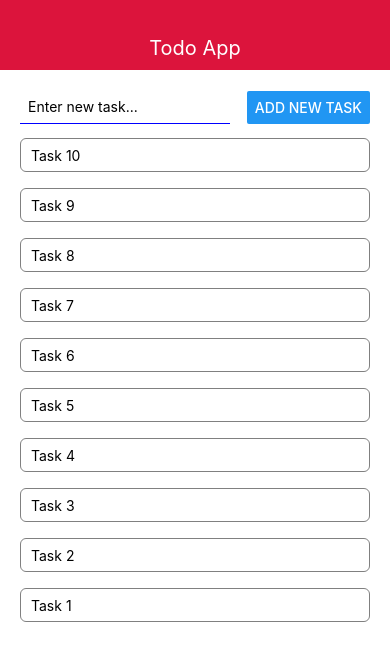
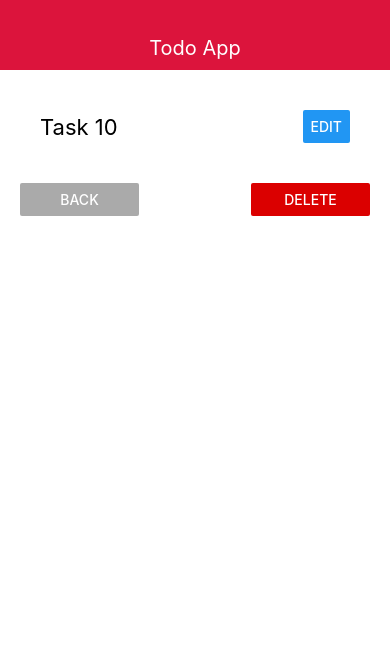
Before and after one commit to vasyl-007/ui-react-native, a React Native app in the folder ui-todo-project/: screen / in a window 390 px wide. Shown: the top 660 px of the page. Built offline with nearby package versions, Linux system fonts and the light colour scheme.

Commit message:
todo list added new features and styles

```diff
--- a/ui-todo-project/App.js
+++ b/ui-todo-project/App.js
@@ -1,5 +1,5 @@
 import React, { useState } from "react";
-import { View, Text, StyleSheet, ScrollView, FlatList } from "react-native";
+import { View, Text, StyleSheet, ScrollView, Alert } from "react-native";
 import shortId from "shortid";
 import { Navbar } from "./src/components/Navbar";
 import { PickerComponent } from "./src/PickerComponent";
@@ -8,7 +8,7 @@ import { MainScreen } from "./src/screens/MainScreen";
 import { TodoScreen } from "./src/screens/TodoScreen";
 
 export default function App() {
-  const [todoId, setTodoId] = useState(null);
+  const [todoId, setTodoId] = useState("id-10");
 
   const [todos, setTodos] = useState([
     { id: "id-10", title: "Task 10" },
@@ -32,6 +32,28 @@ export default function App() {
   };
 
   const removeTodo = (id) => {
+    const todo = todos.find((el) => el.id === id);
+    Alert.alert(
+      "Removing the task",
+      `Do you want to delete "${todo.title}"?`,
+      [
+        {
+          text: "Cancel",
+          // onPress: () => Alert.alert("Cancel Pressed"),
+          style: "cancel",
+        },
+        {
+          text: "Delete",
+          // style: "positive",
+          onPress: () => {
+            setTodoId(null);
+            setTodos((prev) => prev.filter((todo) => todo.id !== id));
+          },
+        },
+      ],
+      { cancelable: false }
+    );
+
     setTodos((prev) => prev.filter((item) => item.id !== id));
   };
 
@@ -47,16 +69,20 @@ export default function App() {
     />
   );
   if (todoId) {
-    const selectedTodo = todos.find(todo => todo.id === todoId)
-    content = <TodoScreen goBack={() => setTodoId(null)} todo={selectedTodo} />;
+    const selectedTodo = todos.find((todo) => todo.id === todoId);
+    content = (
+      <TodoScreen
+        onRemove={removeTodo}
+        goBack={() => setTodoId(null)}
+        todo={selectedTodo}
+      />
+    );
   }
   return (
     <View>
-      {/* <Text style={styles.text}>Hello React Navitve!!!</Text> */}
       <Navbar title="Todo App" />
       <View style={styles.container}>
         {content}
-        {/* <MainScreen todos={todos} addTodo={addTodo} removeTodo={removeTodo} /> */}
         {/* <ScrollView>
           {todos.map((todo) => (
             <Todo key={todo.id} todo={todo} />
--- a/ui-todo-project/src/components/AddTodo.js
+++ b/ui-todo-project/src/components/AddTodo.js
@@ -7,6 +7,7 @@ import {
   Keyboard,
   Alert,
 } from "react-native";
+import { THEME } from "../../theme";
 
 export const AddTodo = ({ onSubmit }) => {
   const [value, setValue] = useState("");
@@ -55,6 +56,6 @@ const styles = StyleSheet.create({
     padding: 8,
     borderStyle: "solid",
     borderBottomWidth: 1,
-    borderBottomColor: "blue",
+    borderBottomColor: THEME.MAIN_COLOR,
   },
 });
--- a/ui-todo-project/src/components/Navbar.js
+++ b/ui-todo-project/src/components/Navbar.js
@@ -1,26 +1,26 @@
-import React from 'react'
-import {View, Text, StyleSheet} from 'react-native'
-
+import React from "react";
+import { View, Text, StyleSheet } from "react-native";
+import { THEME } from "../../theme";
 
 export const Navbar = (props) => {
   return (
     <View style={styles.navbar}>
       <Text style={styles.text}>{props.title}</Text>
     </View>
-    )
-}
+  );
+};
 
 const styles = StyleSheet.create({
   navbar: {
     height: 70,
     alignItems: "center",
-        justifyContent: 'flex-end',
-        backgroundColor: '#3949ab',
-        backgroundColor: 'crimson',
-        paddingBottom: 10
+    justifyContent: "flex-end",
+    // backgroundColor: '#3949ab',
+    backgroundColor: THEME.MAIN_COLOR,
+    paddingBottom: 10,
   },
   text: {
-        color: 'white',
-        fontSize: 20
-    }
-})
+    color: "white",
+    fontSize: 20,
+  },
+});
--- /dev/null
+++ b/ui-todo-project/src/components/ui/AppCard.js
@@ -0,0 +1,24 @@
+import React from "react";
+import { View, StyleSheet } from "react-native";
+
+export const AppCard = (props) => {
+  return (
+    <View style={{ ...styles.default, ...props.style }}>{props.children}</View>
+  );
+};
+
+const styles = StyleSheet.create({
+  default: {
+    padding: 20,
+    flexDirection: "row",
+    justifyContent: "space-between",
+    alignItems: "center",
+    // shadowColor: "#000",
+    // shadowRadius: 2,
+    // shadowOpacity: 0.4,
+    // shadowOffset: { width: 2, height: 2 },
+    elevation: 10,
+    backgroundColor: "#fff",
+    borderRadius: 8,
+  },
+});
--- a/ui-todo-project/src/screens/TodoScreen.js
+++ b/ui-todo-project/src/screens/TodoScreen.js
@@ -1,13 +1,50 @@
 import React from "react";
 import { StyleSheet, View, Text, Button } from "react-native";
+import { THEME } from "../../theme";
+import { AppCard } from "../components/ui/AppCard";
 
-export const TodoScreen = ({ goBack, todo }) => {
-  return (
-    <View>
-      <Text>{todo.title}</Text>
-      <Button title="Back" onPress={goBack} />
-    </View>
-  );
-};
+export const TodoScreen = ({ goBack, todo, onRemove }) => {
+         return (
+           <View>
+             <AppCard style={styles.card}>
+               <Text style={styles.title}>{todo.title}</Text>
+               <Button title="Edit" />
+             </AppCard>
 
-// const styles = StyleSheet.create({});
+             <View style={styles.buttons}>
+               <View style={styles.button}>
+                 <Button
+                   title="Back"
+                   onPress={goBack}
+                   color={THEME.GREY_COLOR}
+                 />
+               </View>
+               <View style={styles.button}>
+                 <Button
+                   title="Delete"
+                   color="#c53935"
+                   onPress={() => onRemove(todo.id)}
+                   color={THEME.DANGER_COLOR}
+                 />
+               </View>
+             </View>
+           </View>
+         );
+       };
+
+const styles = StyleSheet.create({
+  buttons: {
+    flexDirection: "row",
+    justifyContent: "space-between",
+  },
+  card: {
+    marginBottom: 20,
+    padding: 20,
+  },
+  button: {
+    width: "34%",
+  },
+  title: {
+    fontSize: 22,
+  },
+});
--- /dev/null
+++ b/ui-todo-project/theme.js
@@ -0,0 +1,5 @@
+export const THEME = {
+  DANGER_COLOR: "#db0000",
+  GREY_COLOR: "#aaaaaa",
+  MAIN_COLOR: "#dc143c",
+};
```
Lines whose indentation alone changed are shown as unchanged.
